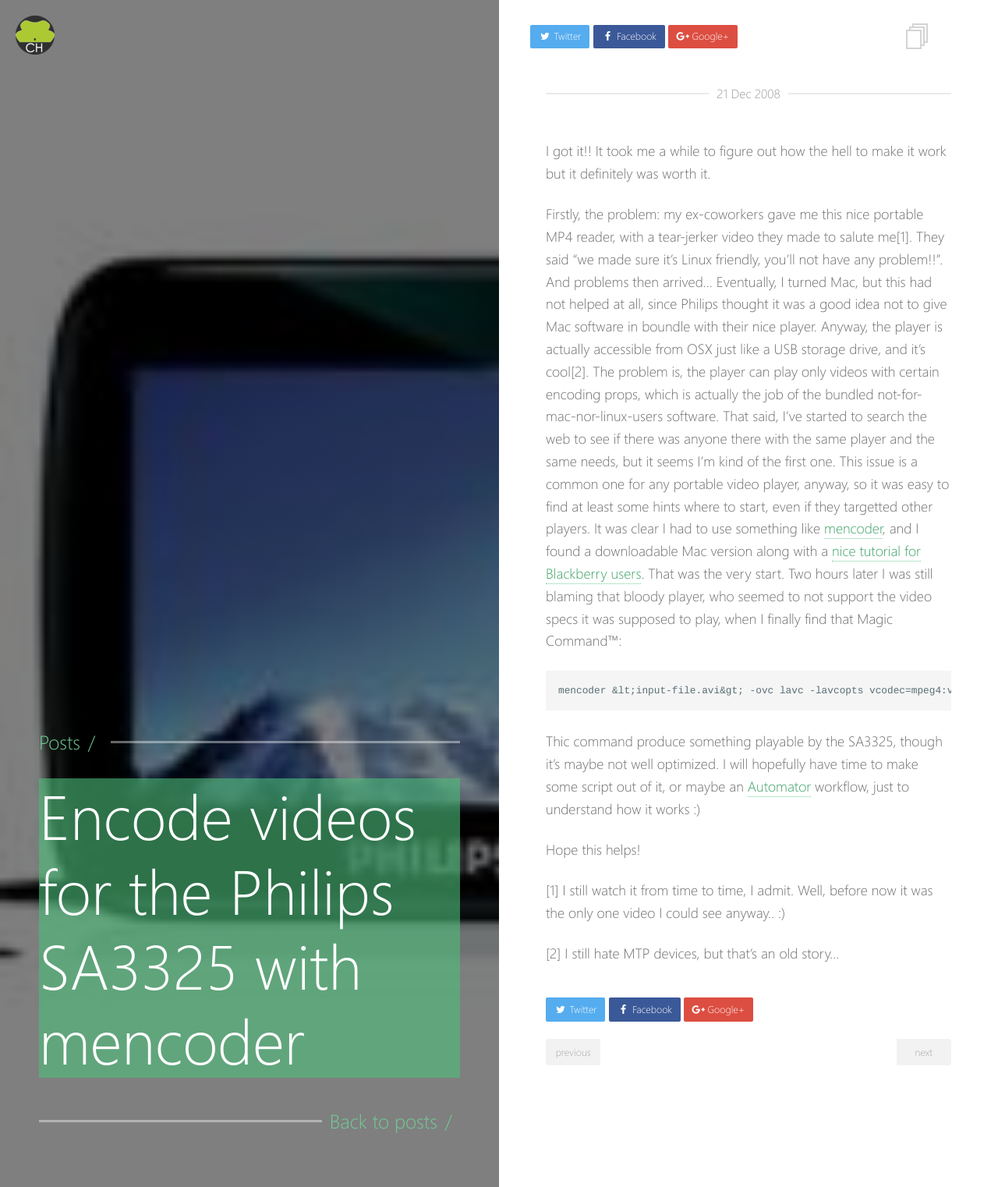
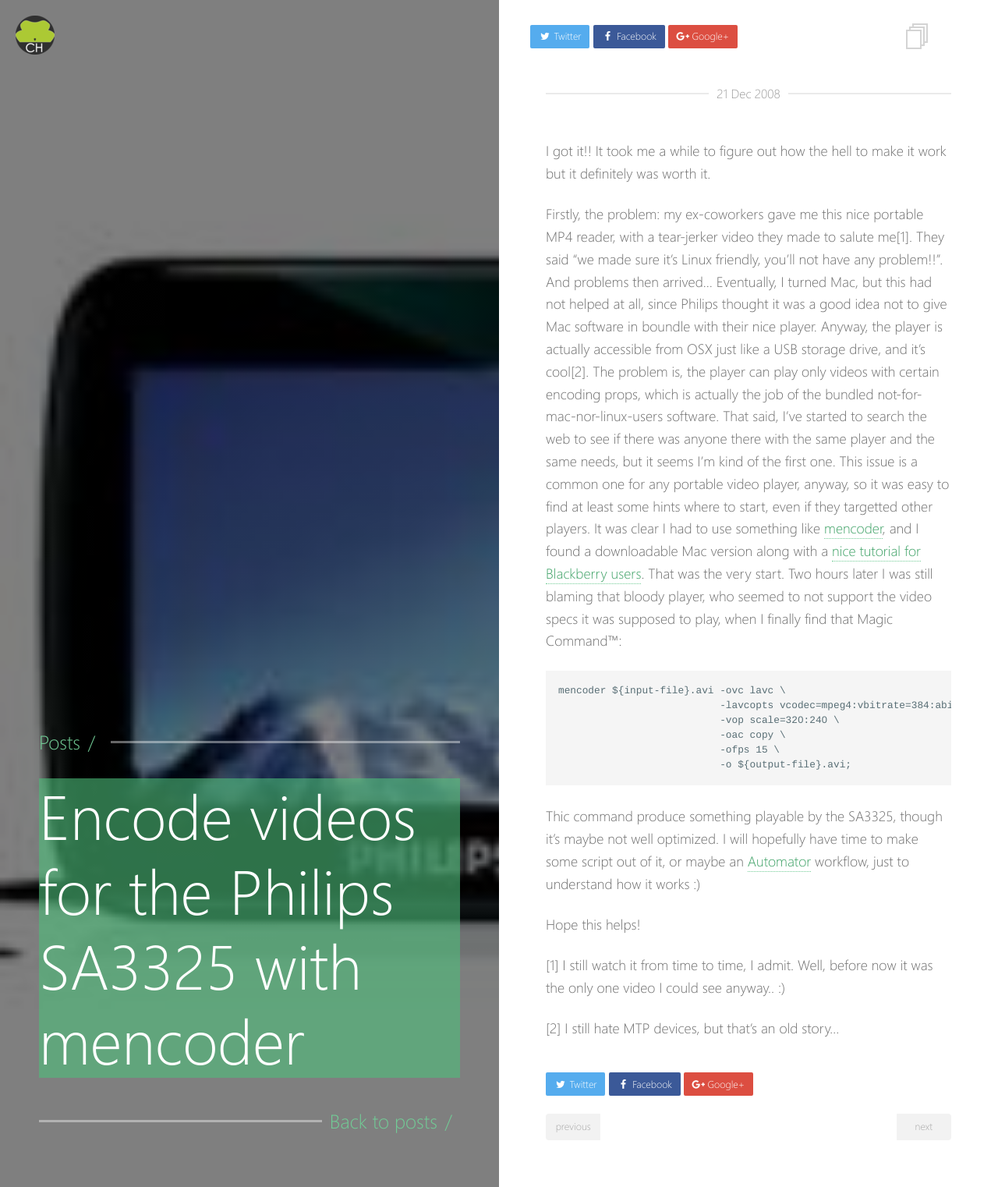
Before and after one commit to CodeHopperNL/codehopper.nl, a Jekyll site: the page built from _posts/2008-12-21-encode-videos-for-the-philips-sa3325-with-mencoder.md, in a window 1280 px wide. Shown: the whole page at 78% size. Built offline with Jekyll 4.4.1, drawn with Linux system fonts in a browser that asks for light colours; some of the changed lines change nothing that is shown.

Commit message:
Somewhat better code formatting

```diff
--- a/_posts/2008-12-21-encode-videos-for-the-philips-sa3325-with-mencoder.md
+++ b/_posts/2008-12-21-encode-videos-for-the-philips-sa3325-with-mencoder.md
@@ -13,7 +13,12 @@
 It was clear I had to use something like <a href="http://www4.mplayerhq.hu/">mencoder</a>, and I found a downloadable Mac version along with a <a href="http://www.the8thsign.com/2006/11/22/encode-video-for-the-blackberry-pearl-8100-mac-edition/">nice tutorial for Blackberry users</a>. That was the very start.
 Two hours later I was still blaming that bloody player, who seemed to not support the video specs it was supposed to play, when I finally find that Magic Command&trade;:
 
-    mencoder &lt;input-file.avi&gt; -ovc lavc -lavcopts vcodec=mpeg4:vbitrate=384:abitrate=128 -vop scale=320:240 -oac copy -ofps 15 -o &lt;output-file.avi&gt;
+    mencoder ${input-file}.avi -ovc lavc \
+                               -lavcopts vcodec=mpeg4:vbitrate=384:abitrate=128 \
+                               -vop scale=320:240 \
+                               -oac copy \
+                               -ofps 15 \
+                               -o ${output-file}.avi;
 
 Thic command produce something playable by the SA3325, though it's maybe not well optimized. I will hopefully have time to make some script out of it, or maybe an <a href="http://en.wikipedia.org/wiki/Automator_%28software%29">Automator</a> workflow, just to understand how it works :)
 
```
